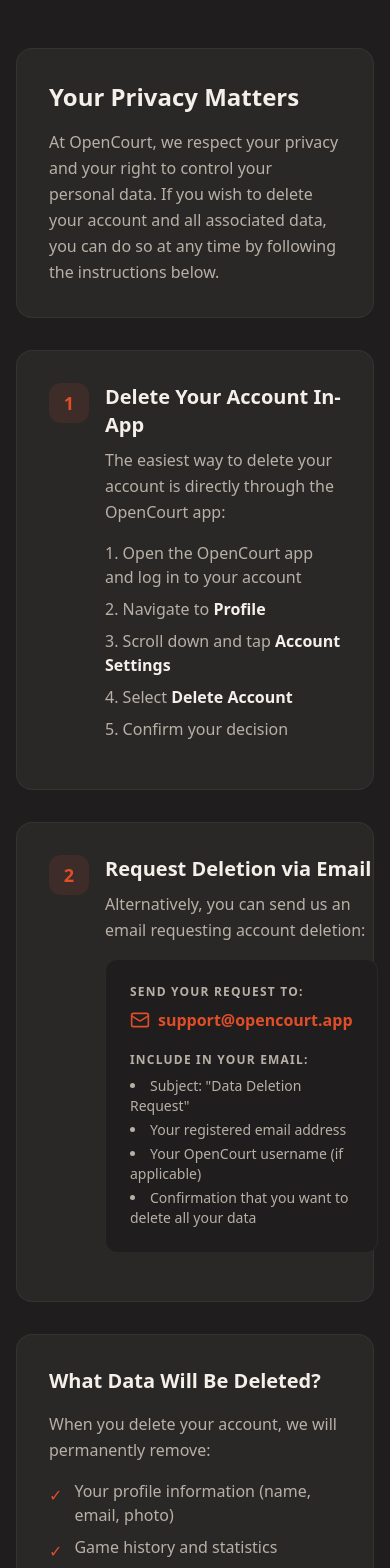
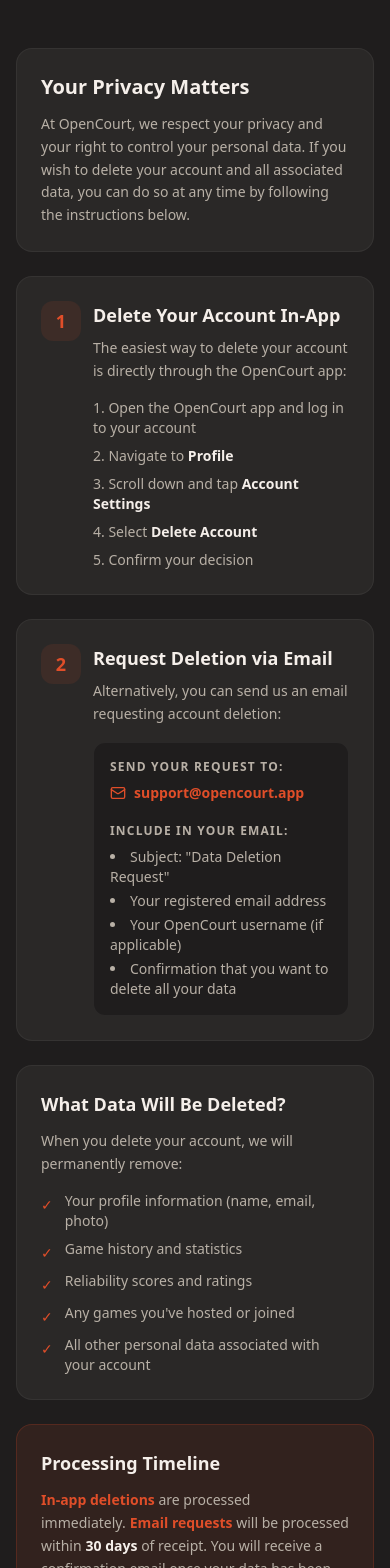
Before and after one commit to devappaisolutions/opencourt, a Next.js app: page /data-deletion in a window 390 px wide. Shown: the part 280-1848 px from the top of the page. Built offline with nearby package versions, Linux system fonts and the light colour scheme.

Commit message:
Fix mobile alignment on data deletion page

```diff
--- a/app/data-deletion/page.tsx
+++ b/app/data-deletion/page.tsx
@@ -23,11 +23,11 @@
                 </div>
 
                 {/* Content */}
-                <div className="space-y-8">
+                <div className="space-y-6 md:space-y-8">
                     {/* Introduction */}
-                    <section className="bg-[#2A2827] border border-white/5 rounded-2xl p-8">
-                        <h2 className="text-2xl font-bold text-[#F5EFEA] mb-4">Your Privacy Matters</h2>
-                        <p className="text-[#B8B0A6] leading-relaxed">
+                    <section className="bg-[#2A2827] border border-white/5 rounded-2xl p-6 md:p-8">
+                        <h2 className="text-xl md:text-2xl font-bold text-[#F5EFEA] mb-3 md:mb-4">Your Privacy Matters</h2>
+                        <p className="text-[#B8B0A6] leading-relaxed text-sm md:text-base">
                             At OpenCourt, we respect your privacy and your right to control your personal data.
                             If you wish to delete your account and all associated data, you can do so at any time
                             by following the instructions below.
@@ -35,17 +35,17 @@
                     </section>
 
                     {/* Method 1: In-App Deletion */}
-                    <section className="bg-[#2A2827] border border-white/5 rounded-2xl p-8">
-                        <div className="flex items-start gap-4 mb-4">
+                    <section className="bg-[#2A2827] border border-white/5 rounded-2xl p-6 md:p-8">
+                        <div className="flex items-start gap-3 md:gap-4">
                             <div className="w-10 h-10 rounded-xl bg-primary/10 flex items-center justify-center flex-shrink-0">
                                 <span className="text-primary font-black text-lg">1</span>
                             </div>
-                            <div>
-                                <h2 className="text-xl font-bold text-[#F5EFEA] mb-2">Delete Your Account In-App</h2>
-                                <p className="text-[#B8B0A6] leading-relaxed mb-4">
+                            <div className="flex-1 min-w-0">
+                                <h2 className="text-lg md:text-xl font-bold text-[#F5EFEA] mb-2">Delete Your Account In-App</h2>
+                                <p className="text-[#B8B0A6] leading-relaxed mb-4 text-sm md:text-base">
                                     The easiest way to delete your account is directly through the OpenCourt app:
                                 </p>
-                                <ol className="list-decimal list-inside space-y-2 text-[#B8B0A6]">
+                                <ol className="list-decimal list-inside space-y-2 text-[#B8B0A6] text-sm md:text-base">
                                     <li>Open the OpenCourt app and log in to your account</li>
                                     <li>Navigate to <span className="text-[#F5EFEA] font-semibold">Profile</span></li>
                                     <li>Scroll down and tap <span className="text-[#F5EFEA] font-semibold">Account Settings</span></li>
@@ -57,27 +57,27 @@
                     </section>
 
                     {/* Method 2: Email Request */}
-                    <section className="bg-[#2A2827] border border-white/5 rounded-2xl p-8">
-                        <div className="flex items-start gap-4 mb-4">
+                    <section className="bg-[#2A2827] border border-white/5 rounded-2xl p-6 md:p-8">
+                        <div className="flex items-start gap-3 md:gap-4">
                             <div className="w-10 h-10 rounded-xl bg-primary/10 flex items-center justify-center flex-shrink-0">
                                 <span className="text-primary font-black text-lg">2</span>
                             </div>
-                            <div className="flex-1">
-                                <h2 className="text-xl font-bold text-[#F5EFEA] mb-2">Request Deletion via Email</h2>
-                                <p className="text-[#B8B0A6] leading-relaxed mb-4">
+                            <div className="flex-1 min-w-0">
+                                <h2 className="text-lg md:text-xl font-bold text-[#F5EFEA] mb-2">Request Deletion via Email</h2>
+                                <p className="text-[#B8B0A6] leading-relaxed mb-4 text-sm md:text-base">
                                     Alternatively, you can send us an email requesting account deletion:
                                 </p>
 
-                                <div className="bg-[#1F1D1D] border border-white/5 rounded-xl p-6 space-y-4">
+                                <div className="bg-[#1F1D1D] border border-white/5 rounded-xl p-4 md:p-6 space-y-4">
                                     <div>
                                         <p className="text-xs font-bold uppercase tracking-widest text-[#B8B0A6] mb-2">
                                             Send your request to:
                                         </p>
                                         <a
                                             href="mailto:support@opencourt.app?subject=Data%20Deletion%20Request"
-                                            className="inline-flex items-center gap-2 text-primary hover:text-primary/80 transition-colors font-semibold"
+                                            className="inline-flex items-center gap-2 text-primary hover:text-primary/80 transition-colors font-semibold text-sm md:text-base break-all"
                                         >
-                                            <Mail className="w-5 h-5" />
+                                            <Mail className="w-4 h-4 md:w-5 md:h-5 flex-shrink-0" />
                                             support@opencourt.app
                                         </a>
                                     </div>
@@ -99,39 +99,39 @@
                     </section>
 
                     {/* What Gets Deleted */}
-                    <section className="bg-[#2A2827] border border-white/5 rounded-2xl p-8">
-                        <h2 className="text-xl font-bold text-[#F5EFEA] mb-4">What Data Will Be Deleted?</h2>
-                        <p className="text-[#B8B0A6] leading-relaxed mb-4">
+                    <section className="bg-[#2A2827] border border-white/5 rounded-2xl p-6 md:p-8">
+                        <h2 className="text-lg md:text-xl font-bold text-[#F5EFEA] mb-3 md:mb-4">What Data Will Be Deleted?</h2>
+                        <p className="text-[#B8B0A6] leading-relaxed mb-4 text-sm md:text-base">
                             When you delete your account, we will permanently remove:
                         </p>
-                        <ul className="space-y-2 text-[#B8B0A6]">
+                        <ul className="space-y-2 text-[#B8B0A6] text-sm md:text-base">
                             <li className="flex items-start gap-3">
-                                <span className="text-primary mt-1">✓</span>
+                                <span className="text-primary mt-1 flex-shrink-0">✓</span>
                                 <span>Your profile information (name, email, photo)</span>
                             </li>
                             <li className="flex items-start gap-3">
-                                <span className="text-primary mt-1">✓</span>
+                                <span className="text-primary mt-1 flex-shrink-0">✓</span>
                                 <span>Game history and statistics</span>
                             </li>
                             <li className="flex items-start gap-3">
-                                <span className="text-primary mt-1">✓</span>
+                                <span className="text-primary mt-1 flex-shrink-0">✓</span>
                                 <span>Reliability scores and ratings</span>
                             </li>
                             <li className="flex items-start gap-3">
-                                <span className="text-primary mt-1">✓</span>
+                                <span className="text-primary mt-1 flex-shrink-0">✓</span>
                                 <span>Any games you've hosted or joined</span>
                             </li>
                             <li className="flex items-start gap-3">
-                                <span className="text-primary mt-1">✓</span>
+                                <span className="text-primary mt-1 flex-shrink-0">✓</span>
                                 <span>All other personal data associated with your account</span>
                             </li>
                         </ul>
                     </section>
 
                     {/* Timeline */}
-                    <section className="bg-primary/10 border border-primary/20 rounded-2xl p-8">
-                        <h2 className="text-xl font-bold text-[#F5EFEA] mb-4">Processing Timeline</h2>
-                        <p className="text-[#B8B0A6] leading-relaxed">
+                    <section className="bg-primary/10 border border-primary/20 rounded-2xl p-6 md:p-8">
+                        <h2 className="text-lg md:text-xl font-bold text-[#F5EFEA] mb-3 md:mb-4">Processing Timeline</h2>
+                        <p className="text-[#B8B0A6] leading-relaxed text-sm md:text-base">
                             <span className="text-primary font-bold">In-app deletions</span> are processed immediately.
                             <span className="text-primary font-bold ml-1">Email requests</span> will be processed within
                             <span className="text-[#F5EFEA] font-bold ml-1">30 days</span> of receipt.
@@ -140,22 +140,22 @@
                     </section>
 
                     {/* Note */}
-                    <section className="bg-[#2A2827] border border-white/5 rounded-2xl p-8">
-                        <h2 className="text-xl font-bold text-[#F5EFEA] mb-4">Important Note</h2>
-                        <p className="text-[#B8B0A6] leading-relaxed">
+                    <section className="bg-[#2A2827] border border-white/5 rounded-2xl p-6 md:p-8">
+                        <h2 className="text-lg md:text-xl font-bold text-[#F5EFEA] mb-3 md:mb-4">Important Note</h2>
+                        <p className="text-[#B8B0A6] leading-relaxed text-sm md:text-base">
                             Please note that once your account is deleted, this action <span className="text-[#F5EFEA] font-bold">cannot be undone</span>.
                             All your data will be permanently removed from our systems and cannot be recovered.
                         </p>
                     </section>
 
                     {/* Contact */}
-                    <section className="text-center pt-8">
-                        <p className="text-[#B8B0A6] mb-4">
+                    <section className="text-center pt-4 md:pt-8">
+                        <p className="text-[#B8B0A6] mb-4 text-sm md:text-base">
                             Have questions about data deletion or privacy?
                         </p>
                         <a
                             href="mailto:support@opencourt.app"
-                            className="inline-flex items-center gap-2 px-6 py-3 rounded-xl bg-primary text-white font-bold text-sm tracking-widest uppercase hover:bg-primary/90 transition-all"
+                            className="inline-flex items-center gap-2 px-5 py-2.5 md:px-6 md:py-3 rounded-xl bg-primary text-white font-bold text-xs md:text-sm tracking-widest uppercase hover:bg-primary/90 transition-all"
                         >
                             <Mail className="w-4 h-4" />
                             Contact Support
```
